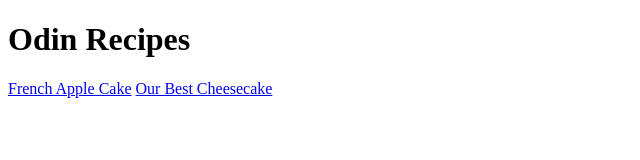
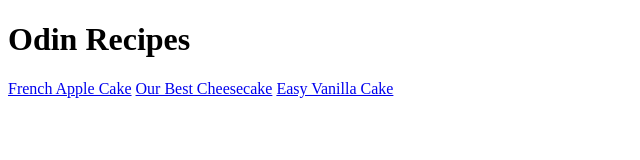
Before and after one commit to altynaykarzhaubay/odin-recipes, a plain HTML site: page index.html in a window 1280 px wide. Shown: the whole page, without its empty margins (0-640 px from the left). Drawn offline with Linux system fonts and the light colour scheme.

Commit message:
add a link in index.html to new file

```diff
--- a/index.html
+++ b/index.html
@@ -9,5 +9,6 @@
         <h1>Odin Recipes</h1>
         <a href="./recipes/french-apple-cake.html">French Apple Cake</a>
         <a href="./recipes/our-best-cheesecake.html">Our Best Cheesecake</a>
+        <a href="./recipes/easy-vanilla-cake.html">Easy Vanilla Cake</a>
     </body>
 </html>
```
Also changed, not shown: images/easy-vanilla-cake.jpg (added).
